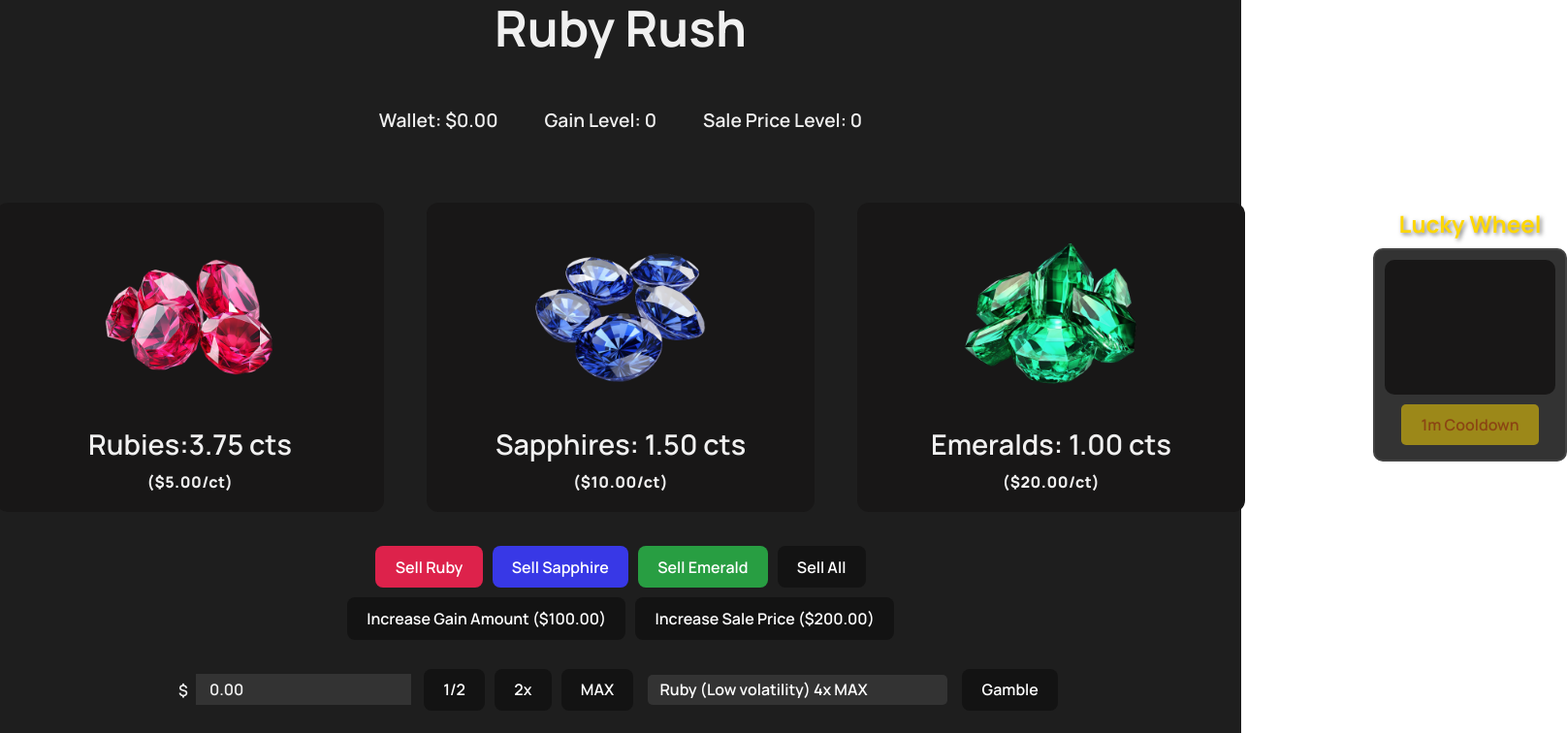
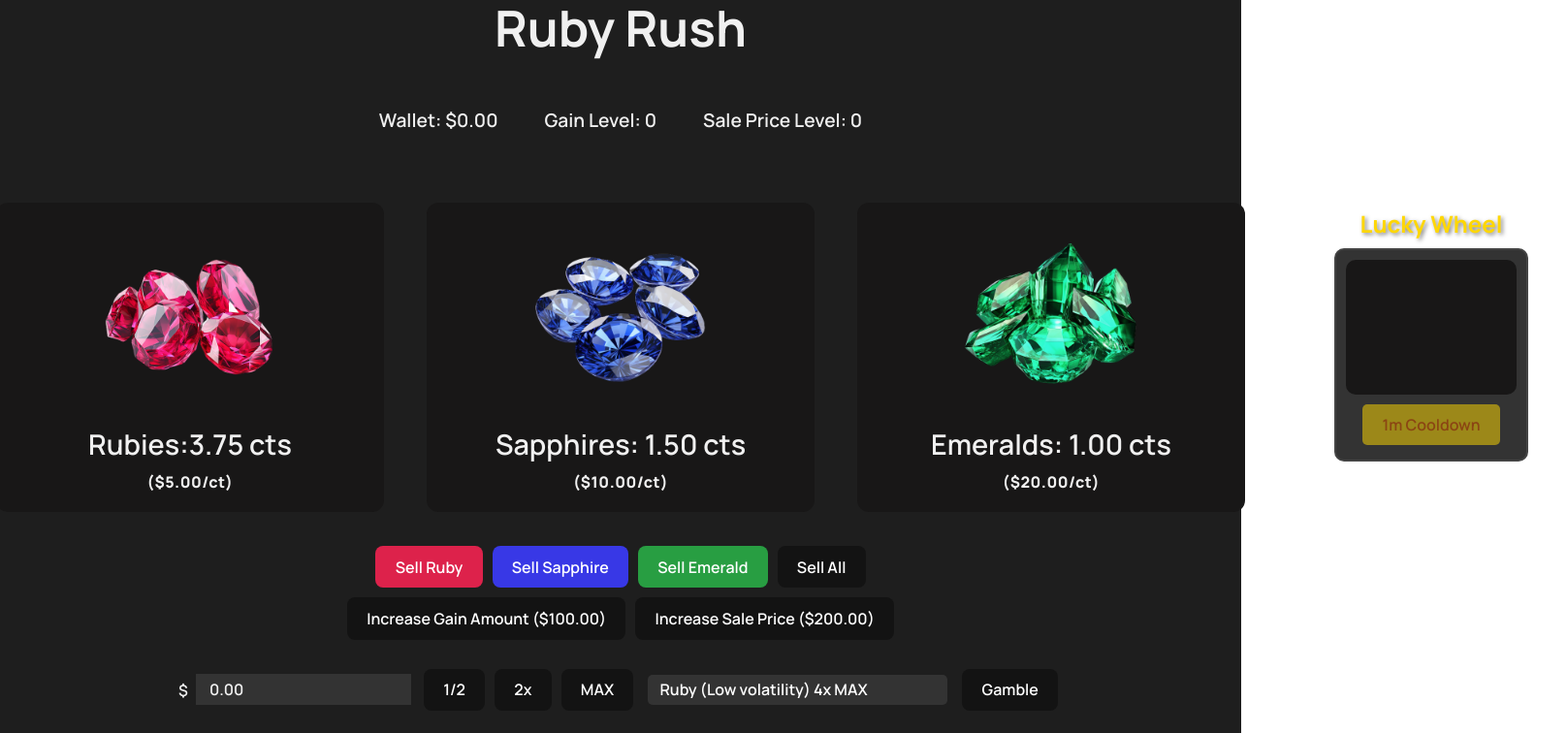
Before and after one commit to bryanpdl/Ruby-Rush, a React (Vite) app: page / in a window 1280 px wide. Shown: the top 756 px of the page at 97% size, 1616 px wide, since content can reach past the window. Built offline with nearby package versions, Linux system fonts and the light colour scheme.

Commit message:
visual v2

```diff
--- a/src/App.jsx
+++ b/src/App.jsx
@@ -321,6 +321,7 @@ const App = () => {
 
 
       <div className="spacer-div"></div>
+
       <div className="game-content-wrapper">
         <div className='gemstone-displays'>
           <div className={`gemstone-display ruby-display ${activeBonus === 'Auto-Gain' ? 'glow' : ''}`}>
--- a/src/components/BonusWindow.css
+++ b/src/components/BonusWindow.css
@@ -1,6 +1,6 @@
 .bonus-window {
   position: absolute;
-  left: calc(100% + 60px);
+  left: calc(100% + 20px);
   top: 50%;
   transform: translateY(-50%);
   width: 200px;
```
Also changed, not shown: src/App.css (line endings or trailing spaces).
